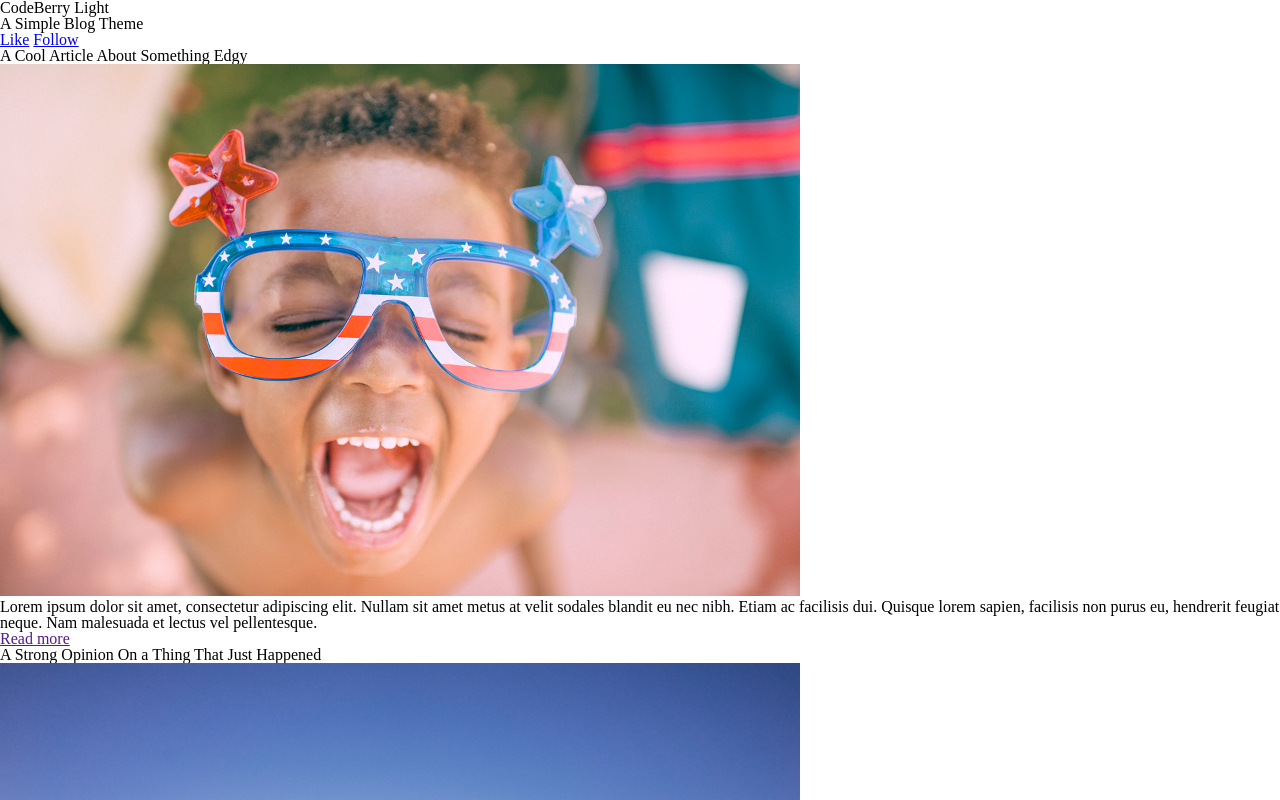
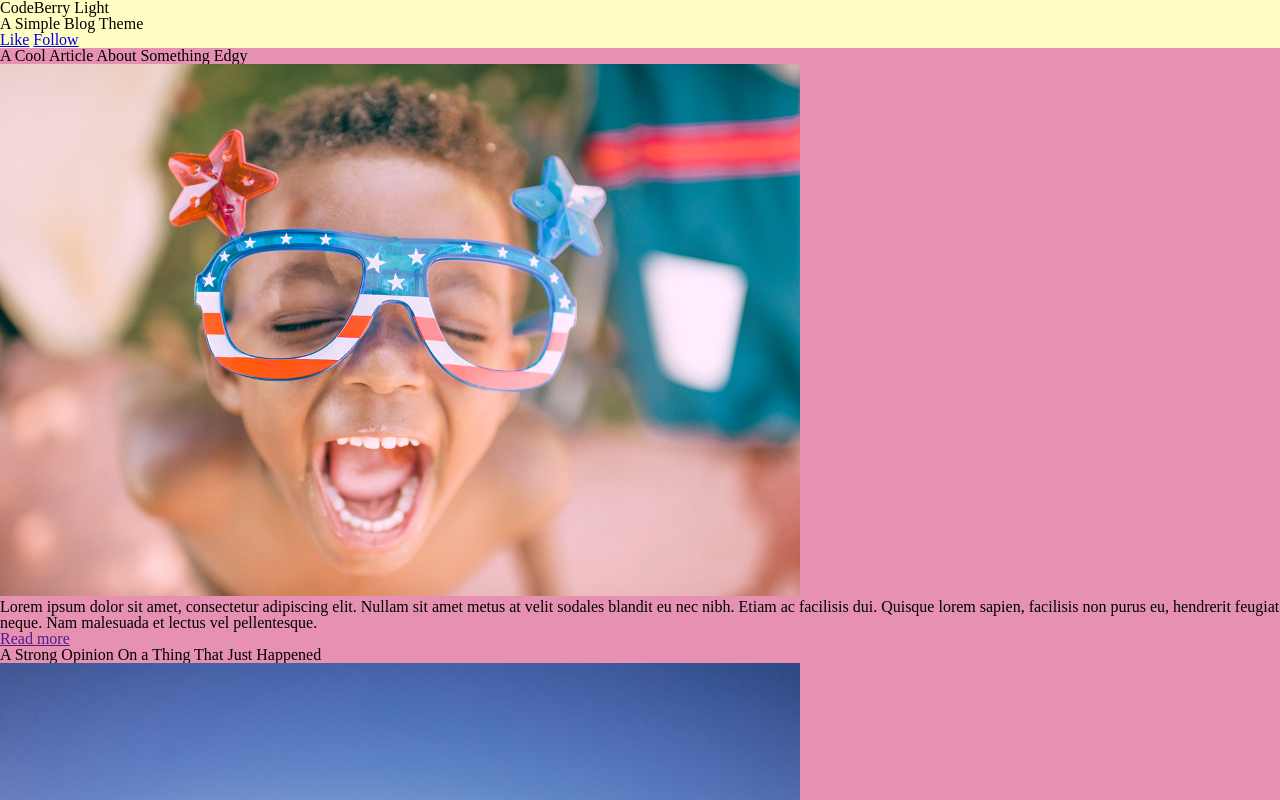
Before and after one commit to kelemen-93/simple-blog, a plain HTML site: page index.html in a window 1280 px wide. Shown: the top 800 px of the page. Drawn offline with Linux system fonts and the light colour scheme.

Commit message:
added basic colour to track positioning

```diff
--- a/index.html
+++ b/index.html
@@ -7,26 +7,26 @@
   <link href="main.css" type="text/css" rel="stylesheet">
 </head>
 <body>
-  <header>
+  <header class="main-header">
     <h1>CodeBerry Light</h1>
     <p>A Simple Blog Theme</p>
     <a href="#">Like</a>
     <a href="#">Follow</a>
   </header>
-  <main>
-    <article>
+  <main class="primary-content">
+    <article class="text-article">
       <h2>A Cool Article About Something Edgy</h2>
       <img src="assets/rGWSW9i.jpg" alt="smiling child">
       <p>Lorem ipsum dolor sit amet, consectetur adipiscing elit. Nullam sit amet metus at velit sodales blandit eu nec nibh. Etiam ac facilisis dui. Quisque lorem sapien, facilisis non purus eu, hendrerit feugiat neque. Nam malesuada et lectus vel pellentesque.</p>
       <a href="">Read more</a>
     </article>
-    <article>
+    <article class="text-article">
       <h2>A Strong Opinion On a Thing That Just Happened</h2>
       <img src="assets/JS1RcVU.jpg" alt="long jump">
       <p>Lorem ipsum dolor sit amet, consectetur adipiscing elit. Nullam sit amet metus at velit sodales blandit eu nec nibh. Etiam ac facilisis dui. Quisque lorem sapien, facilisis non purus eu, hendrerit feugiat neque. Nam malesuada et lectus vel pellentesque.</p>
       <a href="">Read more</a>
     </article>
-    <article>
+    <article class="text-article">
       <h2>A Listicle For You and Your Boyfriend</h2>
       <img src="assets/q80S4Ro.jpg" alt="laughing at the beach">
       <p>Lorem ipsum dolor sit amet, consectetur adipiscing elit. Nullam sit amet metus at velit sodales blandit eu nec nibh. Etiam ac facilisis dui. Quisque lorem sapien, facilisis non purus eu, hendrerit feugiat neque. Nam malesuada et lectus vel pellentesque.</p>
--- a/main.css
+++ b/main.css
@@ -43,3 +43,14 @@ table {
 	border-collapse: collapse;
 	border-spacing: 0;
 }
+
+.main-header {
+  background-color: rgba(255,248,53,0.3);
+}
+
+.primary-content {
+  background-color: rgba(140,96,255,0.3);
+}
+.text-article {
+  background-color: rgba(255,0,0,0.3);
+}
```
